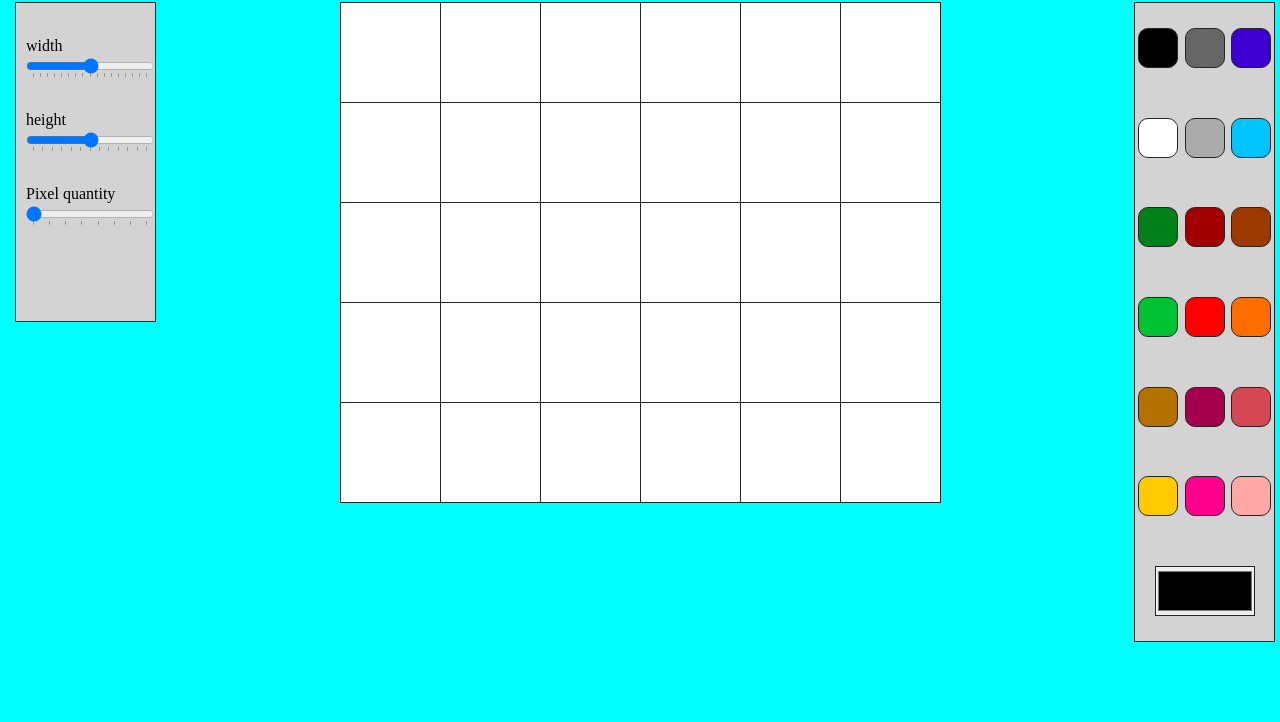
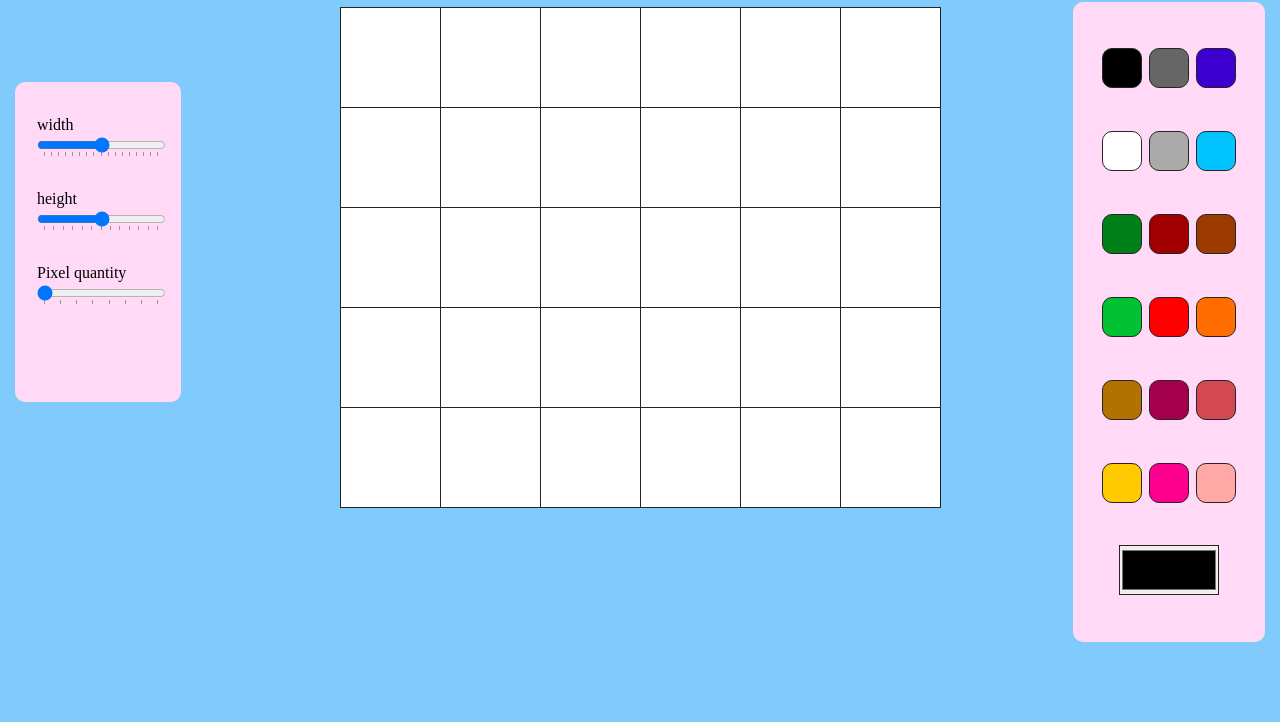
Before and after one commit to Talisson-Sozinho/trybic-pixel-art, a plain HTML site: page src/index.html in a window 1280 px wide. Shown: the part 78-800 px from the top of the page. Drawn offline with Linux system fonts and the light colour scheme.

Commit message:
refatorado alguns detalhes mais modificacao no visual

```diff
--- a/src/index.html
+++ b/src/index.html
@@ -50,19 +50,9 @@
     <label>Pixel quantity</label>
     <input id="input-pixel-edge" list="tickmarks-pixel-edge" type="range" step="1">
     <datalist id="tickmarks-pixel-edge">
-      <option value="0">
-      <option value="1">
-      <option value="2">
-      <option value="3">
-      <option value="4">
-      <option value="5">
-      <option value="6">
-      <option value="7">
-      <option value="8">
-      <option value="9">
-      <option value="10">
     </datalist>
   </div>
+  <h1>Minha pixel art</h1>
   <div id="lousa-container">
   </div>
   <div id="color-palette">
--- a/src/script.js
+++ b/src/script.js
@@ -35,7 +35,7 @@ function toggleLousa(bloolean) {
 function userProperties() {
   inputWidth.addEventListener("input", modifyWidthOfLousa);
   inputHeight.addEventListener("input", modifyHeightOfLousa);
-  inputPixelEdge.addEventListener("input", modifyQuantityOfPixel);
+  inputPixelEdge.addEventListener("change", modifyQuantityOfPixel);
 }
 
 /* Função para alterar o tamando da largura conforme o novo input do usuário */
@@ -65,6 +65,16 @@ function modifyQuantityOfPixel(event) {
   renderizationOfLousa();
 }
 
+/* Função para alterar a marcação da quantidade de pixel */
+function modifyTickmarksPixel(){
+  const tickmarks = document.getElementById('tickmarks-pixel-edge');
+  for (let index = 0; index <= inputPixelEdge.max; index+=1){
+    const mark = document.createElement('option');
+    mark.value = index;
+    tickmarks.appendChild(mark);
+  }
+}
+
 /* Função para adicionar a renderização, inicial e/ou alterada pelo usuário, do qudro na pagina */
 function renderizationOfLousa() {
   lousaContainer.style.width = width + "px";
@@ -82,6 +92,7 @@ function renderizationOfLousa() {
     pixel.className = "pixel";
     lousaContainer.appendChild(pixel);
   }
+  modifyTickmarksPixel();
 }
 
 /* Função para pintar o pixel clicado com a cor selecionada */
--- a/src/style.css
+++ b/src/style.css
@@ -4,17 +4,22 @@
   padding: 0;
 }
 body {
-  background-color: aqua;
+  background-color: #80CBFB;
+}
+
+h1 {
+  text-align: center;
+  margin-top: 1em;
 }
 
 #configure-container {
   position: fixed;
   left: 15px;
-  top: 10vh;
-  background-color: lightgrey;
-  border: 1px solid #252525;
+  top: 20vh;
+  background-color: #FFD9F5;
+  border-radius: 10px;
   height: 40vh;
-  width: 11vw;
+  width: 13vw;
 }
 
 #configure-container label{
@@ -23,7 +28,7 @@ body {
 
 #configure-container label, #configure-container input {
   display: block;
-  margin-left: 10px;
+  margin-left: 22px;
 }
 
 #lousa-container{
@@ -32,7 +37,7 @@ body {
   border-left: 0.1px solid #252525;
   display: flex;
   flex-wrap: wrap;
-  margin: 10vh auto;
+  margin: 2vh auto;
   background-color: #FFF;
 }
 
@@ -47,11 +52,12 @@ body {
   justify-content: space-around;
   align-items: center;
   position: fixed;
-  background-color: lightgrey;
-  right: 5px;
+  background-color: #FFD9F5;
+  border-radius: 10px;
+  right: 15px;
   top: 10vh;
-  border: 1px solid #252525;
-  width: 11vw;
+  padding: 25px;
+  width: 15vw;
   height: 80vh;
 }
 
```
